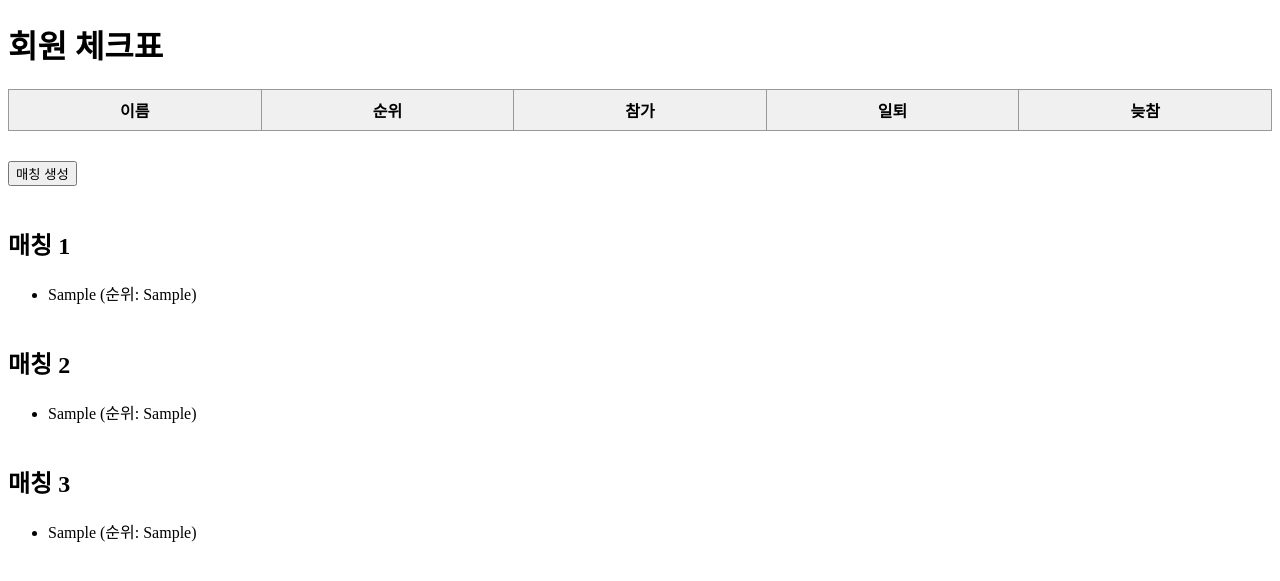
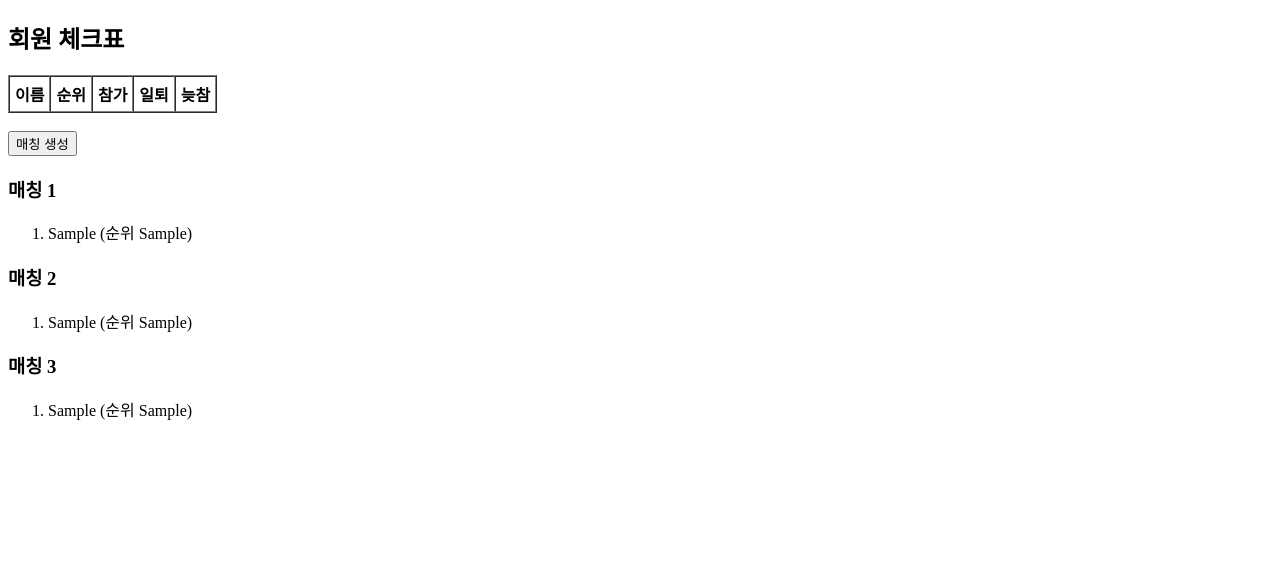
Before and after one commit to trainghost/tennis, a Flask app: template templates/members.html in a window 1280 px wide. Shown: the top 581 px of the page. Run offline with Flask 3, Linux system fonts and the light colour scheme; the template is opened without the code that fills it: most values are stand-ins (such as "Sample title", 1, 10 or a date in 2020); lists and menus that the app fills with data are empty.

Commit message:
Update members.html

```diff
--- a/templates/members.html
+++ b/templates/members.html
@@ -1,32 +1,13 @@
 <!DOCTYPE html>
-<html lang="ko">
+<html>
 <head>
     <meta charset="UTF-8">
-    <title>회원 체크표 & 매칭</title>
-    <style>
-        table {
-            border-collapse: collapse;
-            width: 100%;
-            margin-bottom: 30px;
-        }
-        th, td {
-            border: 1px solid #999;
-            padding: 8px;
-            text-align: center;
-        }
-        th {
-            background-color: #f0f0f0;
-        }
-        h2 {
-            margin-top: 40px;
-        }
-    </style>
+    <title>회원 체크 및 매칭</title>
 </head>
 <body>
-
-    <h1>회원 체크표</h1>
-    <form method="POST">
-        <table>
+    <h2>회원 체크표</h2>
+    <form method="post">
+        <table border="1" cellpadding="5" cellspacing="0">
             <thead>
                 <tr>
                     <th>이름</th>
@@ -48,36 +29,35 @@
                 {% endfor %}
             </tbody>
         </table>
-
-        <button type="submit">매칭 생성</button>
+        <br>
+        <input type="submit" value="매칭 생성">
     </form>
 
     {% if participants_1 %}
-        <h2>매칭 1</h2>
-        <ul>
-            {% for m in participants_1 %}
-                <li>{{ m['이름'] }} (순위: {{ m['순위'] }})</li>
+    <h3>매칭 1</h3>
+    <ol>
+        {% for member in participants_1 %}
+        <li>{{ member['이름'] }} (순위 {{ member['순위'] }})</li>
         {% endfor %}
-        </ul>
+    </ol>
     {% endif %}
 
     {% if participants_2 %}
-        <h2>매칭 2</h2>
-        <ul>
-            {% for m in participants_2 %}
-                <li>{{ m['이름'] }} (순위: {{ m['순위'] }})</li>
+    <h3>매칭 2</h3>
+    <ol>
+        {% for member in participants_2 %}
+        <li>{{ member['이름'] }} (순위 {{ member['순위'] }})</li>
         {% endfor %}
-        </ul>
+    </ol>
     {% endif %}
 
     {% if participants_3 %}
-        <h2>매칭 3</h2>
-        <ul>
-            {% for m in participants_3 %}
-                <li>{{ m['이름'] }} (순위: {{ m['순위'] }})</li>
+    <h3>매칭 3</h3>
+    <ol>
+        {% for member in participants_3 %}
+        <li>{{ member['이름'] }} (순위 {{ member['순위'] }})</li>
         {% endfor %}
-        </ul>
+    </ol>
     {% endif %}
-
 </body>
 </html>
```
Lines whose indentation alone changed are shown as unchanged.
